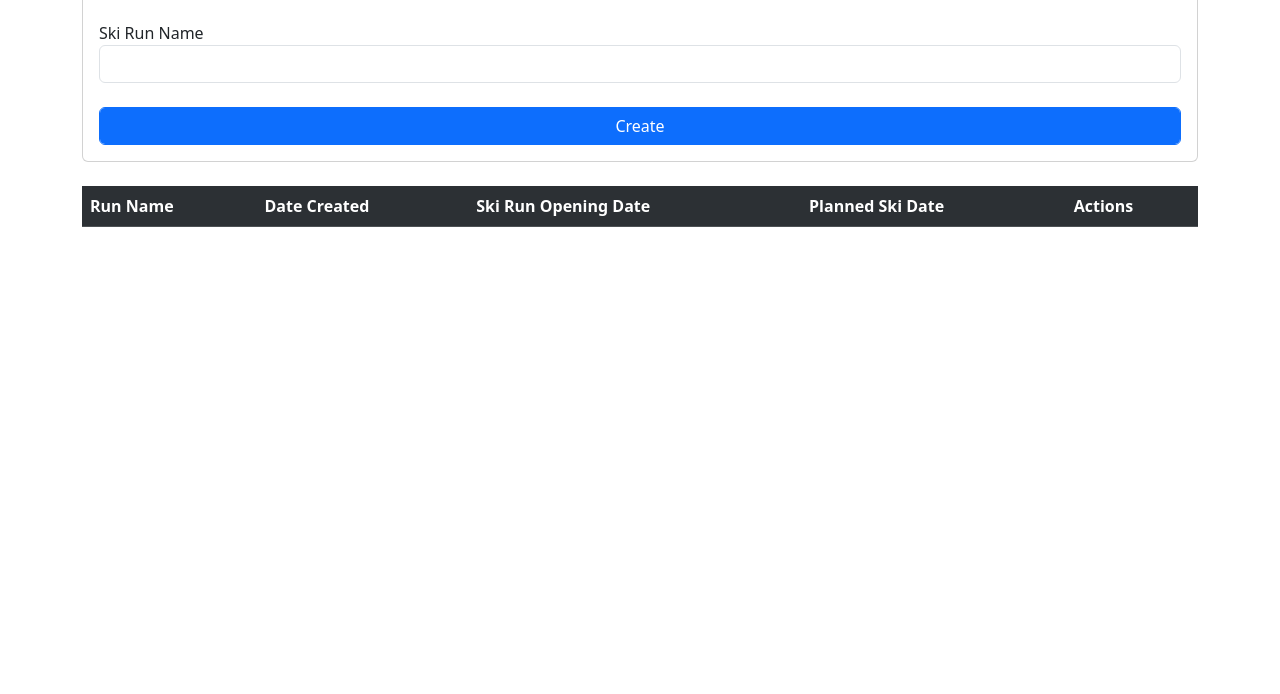
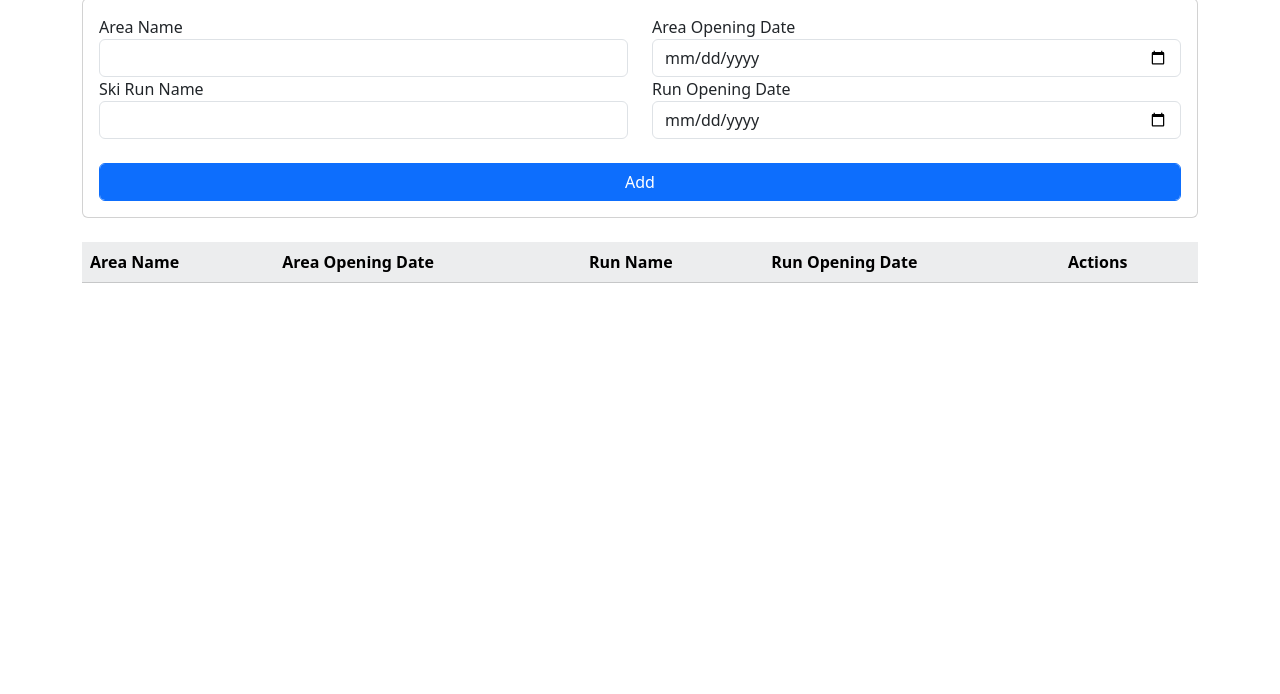
Before and after one commit to stevengrundner/skiRunList, a website: page index.html in a window 1280 px wide. Shown: the part 106-800 px from the top of the page. Drawn offline with nearby package versions, Linux system fonts and the light colour scheme.

Commit message:
boxes in order

```diff
--- a/index.html
+++ b/index.html
@@ -6,60 +6,103 @@
     <title>skiRunList</title>
     <link rel="stylesheet" href="node_modules/bootstrap/dist/css/bootstrap.css">
 </head>
+
+<br>
+ <H1 align = "center" >My Favorite Ski Resort</H1>
+
+
+
 <body class ="container"> <!-- this is the box that i'm putting the dates and create box-->
 
+</body>
     <br> <!-- creating the break line so that there is a space below the box and calendar-->
 
     <div class="card">
         <div class="card-body">
+
             <div class="row">
                 <!-- the above code sets up the inside of the container-->
 
+
+
+                <!-- area name & area opening date within -->
                 <div class="col-sm">
                     <div class="form-group">
-                        <label for="new-opening-date">Ski Run Opening Date</label>
+                        <label for="new-area">Area Name</label>
+                        <input type="text" class="form-control" id="new-area">
+                    </div>
+                    </div>
+
+                <div class="col-sm">
+                    <div class="form-group">
+                        <label for="new-opening-date">Area Opening Date</label>
                         <input type="date" class="form-control" id="new-opening-date">
                     </div>
                 </div>
                 <!-- the code above shows the start date-->
 
-                <div class="col-sm">
-                    <div class="form-group">
-                        <label for="new-ski-date">Planned Ski Date</label>
-                        <input type="date" class="form-control" id="new-ski-date">
-                    </div>
-                </div>
+
+
+
+
+
+
             </div>
                 <!-- the code above shows the end date-->
 
-                <br> <!-- creates a space below the dates to make it look nicer-->
+
+
+           <!--NEW-->
             <div class="row">
-                <div class="col-sm">
+
+
+                <!-- ski run name & ski run opening date within -->
+
+                </div>
+                        <!--NEW-->
+
+
+
+                <div class="row">
+                    <div class="col-sm">
                     <div class="form-group">
                         <label for="new-ski-run">Ski Run Name</label>
                         <input type="text" class="form-control" id="new-ski-run">
                     </div>
+                    </div>
+
+                    <div class="col-sm">
+                        <div class="form-group">
+                            <label for="new-ski-date">Run Opening Date</label>
+                            <input type="date" class="form-control" id="new-ski-date">
+                        </div>
+                    </div>
                 </div>
-            </div>
                 <!-- the code above creates the task box utilizing bootstrap-->
 
 
-            <br> <!-- creating a space below the ski run list to the create box-->
-            <div>
-                <button id="add" class="btn btn-primary form-control"> Create</button>
+
+
+
+                <br> <!-- creating a space below the ski run list to the create box-->
+                <div>
+                <button id="add" class="btn btn-primary form-control"> Add</button>
             </div>
+
+
         </div>
     </div>
 
 
 
     <br> <!-- this break line makes the logged list look nicer showing the bottom of the container-->
-    <table id="list" class="table table-dark table-striped">
+    <table id="list" class="table table-light table-striped">
         <tr>
+            <th>Area Name</th>
+            <th>Area Opening Date</th>
             <th>Run Name</th>
-            <th>Date Created</th>
-            <th>Ski Run Opening Date</th>
-            <th>Planned Ski Date</th>
+
+            <th>Run Opening Date</th>
             <th>Actions</th>
         </tr>
         <!-- the code above shows the logging information of the tasks-->
--- a/index.js
+++ b/index.js
@@ -5,9 +5,9 @@ document.getElementById('add').addEventListener('click', () => {
     let table = document.getElementById('list');
     let row = table.insertRow(1);
     row.setAttribute('id', `item-${id}`);
-    row.insertCell(0).innerHTML = document.getElementById('new-ski-run').value;
-    row.insertCell(1).innerHTML = `${createdDate.getFullYear()}-${createdDate.getMonth() + 1}-${createdDate.getDate()}`;
-    row.insertCell(2).innerHTML = document.getElementById ('new-opening-date').value;
+    row.insertCell(0).innerHTML = document.getElementById('new-area').value;
+    row.insertCell(1).innerHTML = document.getElementById ('new-opening-date').value;
+    row.insertCell(2).innerHTML = document.getElementById('new-ski-run').value;
     row.insertCell(3).innerHTML = document.getElementById ('new-ski-date').value;
     let actions = row.insertCell(4);
     actions.appendChild(createDeleteButton(id++));
```
